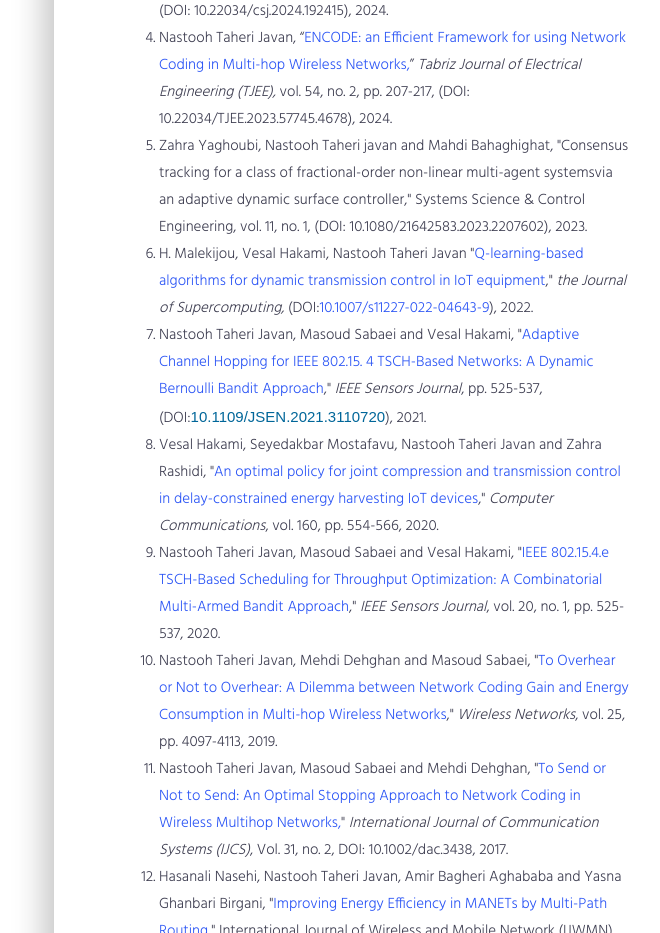
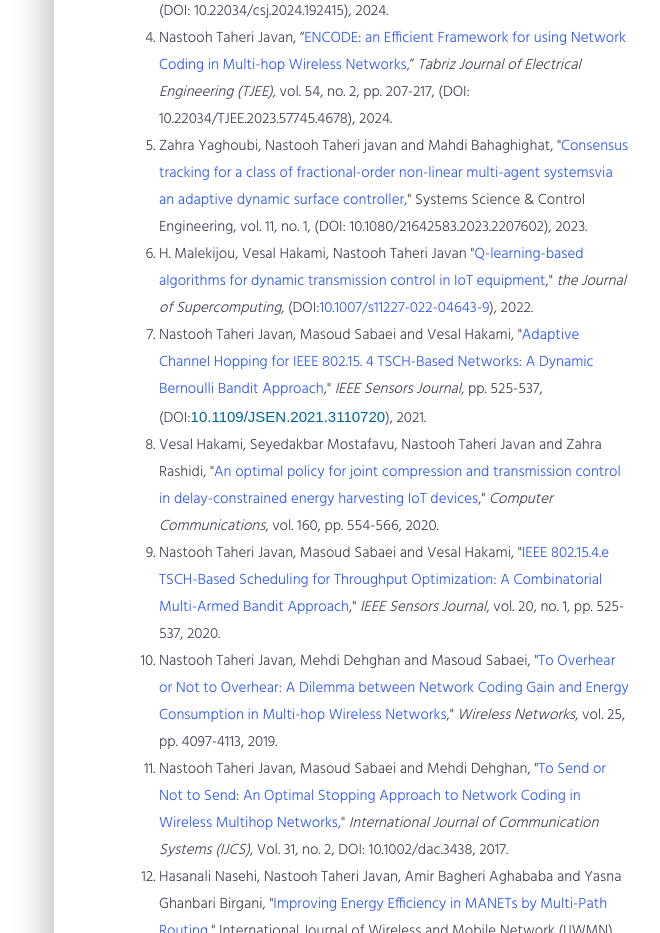
Before and after one commit to va-nastooh/nastooh, a plain HTML site: page index.html in a window 1280 px wide. Shown: the part 2880-3813 px from the top of the page, without its empty margins (586-1246 px from the left). Drawn offline with Linux system fonts and the light colour scheme; files whose address does not match are found by name.

Commit message:
Update index.html

```diff
--- a/index.html
+++ b/index.html
@@ -286,7 +286,7 @@
 			     <li>Nastooh Taheri Javan and Zahra Yaghoubi, “<a href="Articles/To_Code_or_Not_to_Code_When_and_How_to_Use_Network_Coding_in_Energy_Harvesting_Wireless_Multi-hop_Networks.pdf" target="_blank">To Code or Not to Code: When and How to Use Network Coding in Energy Harvesting Wireless Multi-Hop Networks,</a>” <i>IEEE Access</i>, vol. 12, pp. 22608-22623, (DOI: 10.1109/ACCESS.2024.3363890), 2024.</li>
 			     <li>Vida Yousefi Goltapeh and Nastooh Taheri Javan, “<a href="Articles/CSJ_Volume 8_Issue 4_Pages 59-77.pdf" target="_blank">A Game-Theoretic Sleep/Wake-up Approach for Energy Efficiency Improvement in Wireless Sensor Networks,</a>” <i>Computing Science Journal (CSJ)</i>, vol. 8, no. 4, pp. 59-77, (DOI: 10.22034/csj.2024.192415), 2024.</li>
 			     <li>Nastooh Taheri Javan, “<a href="Articles/ENCODE_an_Efficient_Framework_for_using_Network_Coding_in_Multi-hop_Wireless_Networks.pdf" target="_blank">ENCODE: an Efficient Framework for using Network Coding in Multi-hop Wireless Networks,</a>” <i>Tabriz Journal of Electrical Engineering (TJEE),</i> vol. 54, no. 2, pp. 207-217, (DOI: 10.22034/TJEE.2023.57745.4678), 2024.</li>
-			     <li>Zahra Yaghoubi, Nastooh Taheri javan and Mahdi Bahaghighat, "Consensus tracking for a class of fractional-order non-linear multi-agent systemsvia an adaptive dynamic surface controller," Systems Science &amp; Control Engineering, vol. 11, no. 1, (DOI: 10.1080/21642583.2023.2207602), 2023.</li>
+			     <li>Zahra Yaghoubi, Nastooh Taheri javan and Mahdi Bahaghighat, "<a href="Articles/01.pdf" target="_blank">Consensus tracking for a class of fractional-order non-linear multi-agent systemsvia an adaptive dynamic surface controller,</a>" Systems Science &amp; Control Engineering, vol. 11, no. 1, (DOI: 10.1080/21642583.2023.2207602), 2023.</li>
 			     <li>H. Malekijou, Vesal Hakami, Nastooh Taheri Javan&nbsp;&quot;<a href="Articles/Supercomputing.pdf">Q-learning-based algorithms for dynamic transmission control in IoT equipment</a>,&quot;&nbsp;<i>the Journal of Supercomputing,</i> (DOI:<a href="https://doi.org/10.1007/s11227-022-04643-9">10.1007/s11227-022-04643-9</a>), 2022.</li>
 			     <li>Nastooh Taheri Javan, Masoud Sabaei and Vesal Hakami, "<a href="Articles/Adaptive_Channel_Hopping_for_IEEE_802_15_4_TSCH_Based_Networks_A_Dynamic_Bernoulli_Bandit_Approach.pdf">Adaptive Channel Hopping for IEEE 802.15. 4 TSCH-Based Networks: A Dynamic Bernoulli Bandit Approach</a>," <i>IEEE Sensors Journal</i>, pp. 525-537, (DOI:<a _ngcontent-xtc-c183 target="_blank" style="color: rgb(0, 102, 153); text-decoration: none; cursor: pointer; font-family: sans-serif; font-size: 15px; font-style: normal; font-variant-ligatures: normal; font-variant-caps: normal; font-weight: 400; letter-spacing: normal; orphans: 2; text-align: start; text-indent: 0px; text-transform: none; white-space: normal; widows: 2; word-spacing: 0px; -webkit-text-stroke-width: 0px; background: rgb(255, 255, 255)" href="https://doi.org/10.1109/JSEN.2021.3110720" append-to-href="?src=document">10.1109/JSEN.2021.3110720</a>), 2021.</li>
 			     <li>Vesal Hakami, Seyedakbar Mostafavu, Nastooh Taheri Javan and Zahra Rashidi, "<a href="Articles/Com_Com.pdf" target="_blank">An optimal policy for joint compression and transmission control in delay-constrained energy harvesting IoT devices</a>," <i>Computer Communications</i>, vol. 160, pp. 554-566, 2020.</li>
```
